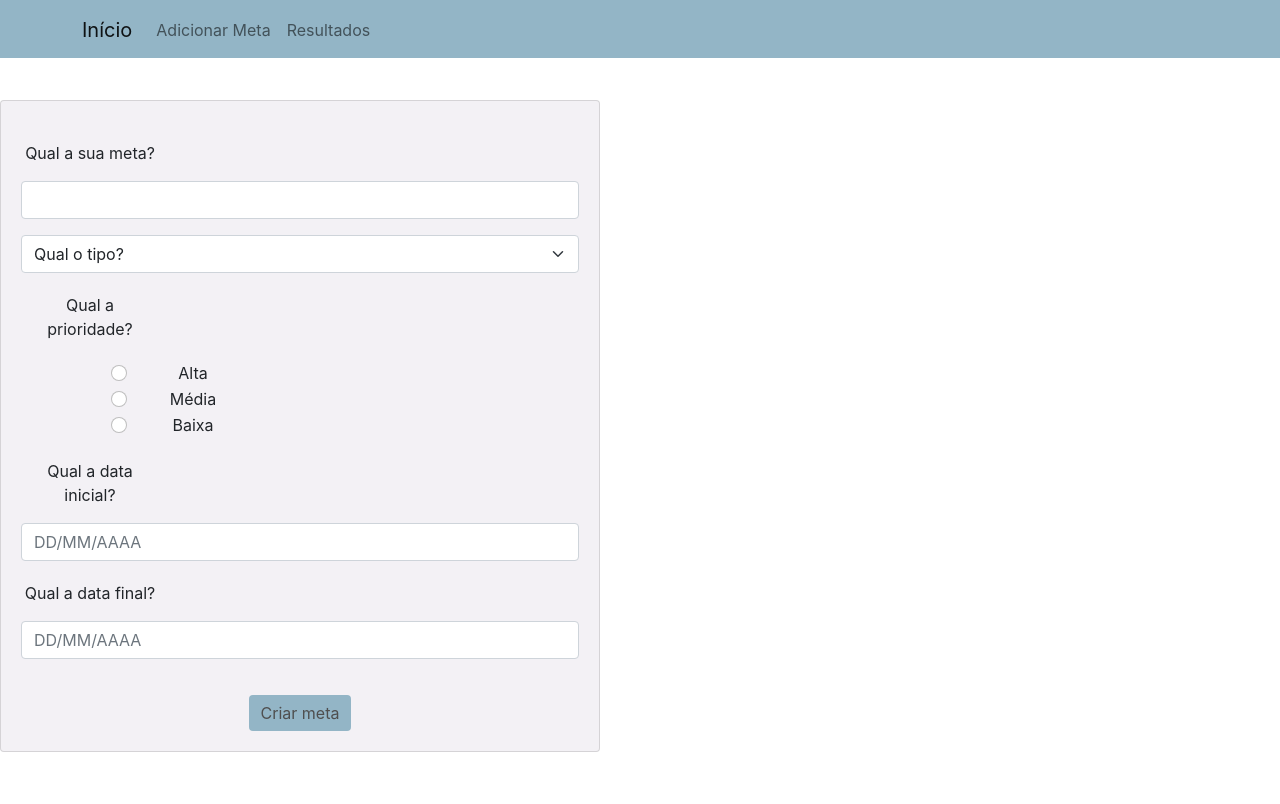
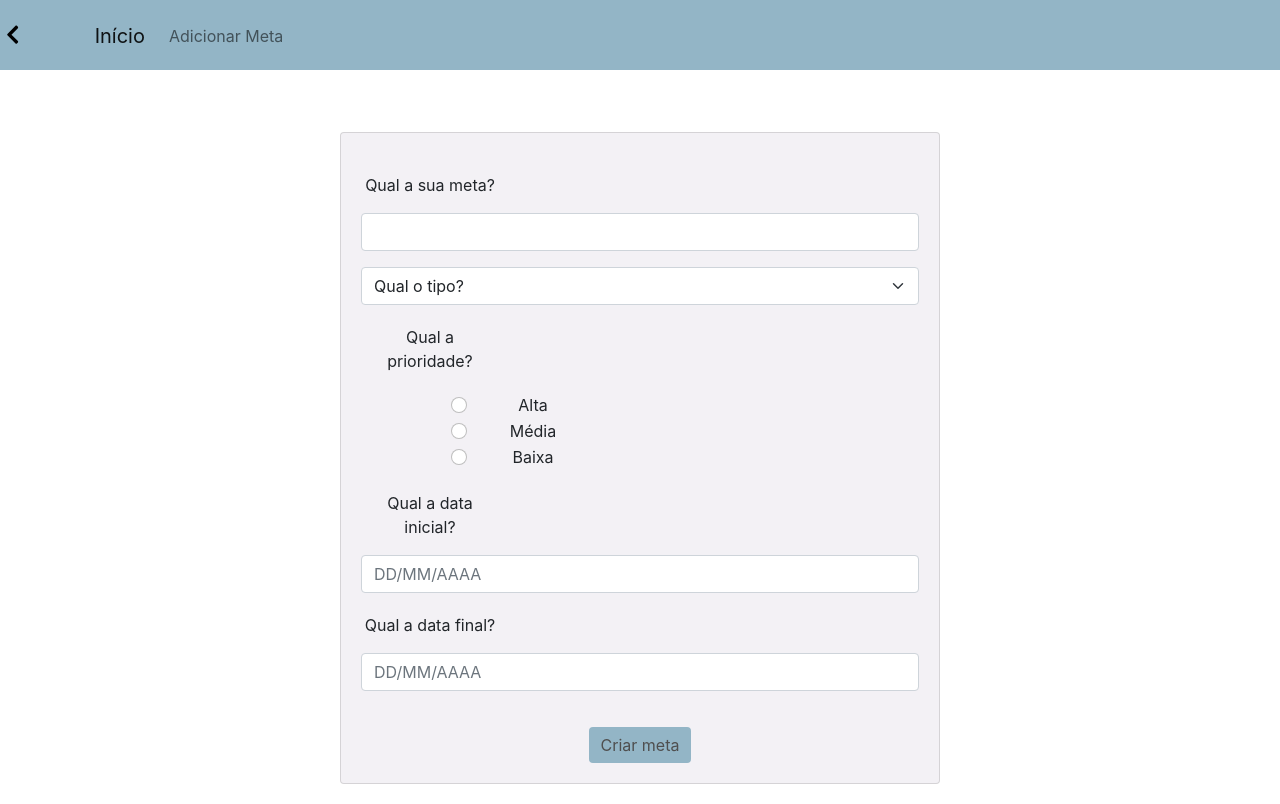
Before and after one commit to marianaalucena/dev-web, a React (Create React App) app in the folder frontend/: page /NovaMeta in a window 1280 px wide. Built offline with nearby package versions, Linux system fonts and the light colour scheme; no server answers.

Commit message:
Iniciando criação de metas

```diff
--- a/frontend/src/App.css
+++ b/frontend/src/App.css
@@ -1,5 +1,10 @@
 .App {
   text-align: center;
+}
+
+.arrow-left-icon-button {
+  background-color: black;
+  margin-top: 200px;
 }
 
 .container {
--- a/frontend/src/App.js
+++ b/frontend/src/App.js
@@ -2,8 +2,8 @@ import React from "react";
 import "./App.css";
 import { BrowserRouter, Routes, Route } from "react-router-dom";
 import Metas from "./pages/metas";
-import Form from "./components/form";
 import CompNavbar from "./components/navbar";
+import CriarMeta from "./pages/criarMeta";
 
 function App() {
   return (
@@ -12,7 +12,7 @@ function App() {
       <BrowserRouter>
         <Routes>
           <Route path="/" element={<Metas />} />
-          <Route path="/NovaMeta" element={<Form />} />
+          <Route path="/NovaMeta" element={<CriarMeta />} />
         </Routes>
       </BrowserRouter>
     </>
--- a/frontend/src/components/form/index.js
+++ b/frontend/src/components/form/index.js
@@ -1,17 +1,98 @@
-import React from "react";
+import React, { useState } from "react";
 import Form from "react-bootstrap/Form";
 import Button from "react-bootstrap/Button";
 import Card from "react-bootstrap/Card";
 import Col from "react-bootstrap/Col";
 import "./form.css";
+import api from "../../api";
+import { toast } from "react-toastify";
 
 function FormComp() {
+  const [descricao, setDescricao] = useState("");
+  const [tipo, setTipo] = useState("");
+  const [prioridade, setPrioridade] = useState("");
+  const [dataInicio, setDataInicio] = useState("");
+  const [dataFim, setDataFim] = useState("");
+
+  const stylesInvalid = {
+    label: {
+      color: "red",
+    },
+  };
+
+  const stylesValid = {
+    label: {
+      color: "#F4F4F4",
+    },
+  };
+
+  const validateDescricao = () => {
+    const validation = descricao === "" || descricao === null;
+    setDescricao(validation ? stylesInvalid : stylesValid);
+  };
+
+  const validateTipo = () => {
+    const validation = tipo === "" || tipo === null;
+    setTipo(validation ? stylesInvalid : stylesValid);
+  };
+
+  const validatePrioridade = () => {
+    const validation = prioridade === "" || prioridade === null;
+    setPrioridade(validation ? stylesInvalid : stylesValid);
+  };
+
+  const validateDataInicio = () => {
+    const validation = dataInicio === "" || dataInicio === null;
+    setDataInicio(validation ? stylesInvalid : stylesValid);
+  };
+
+  const validateDataFim = () => {
+    const validation = dataFim === "" || dataFim === null;
+    setDataFim(validation ? stylesInvalid : stylesValid);
+  };
+
+  const validateInfo = () =>
+    validateDescricao() &&
+    validateTipo() &&
+    validatePrioridade() &&
+    validateDataInicio() &&
+    validateDataFim;
+
+  const novaMeta = () => {
+    if (validateInfo()) {
+      const body = {
+        descricao,
+        tipo,
+        prioridade,
+        dataInicio,
+        dataFim,
+      };
+
+      api
+        .post("/metas", body)
+        .then(async (response) => {
+          toast("Meta criada com sucesso!");
+        })
+        .catch((error) => {
+          let msg = "";
+          if (error.response) msg = error.response.data.error;
+          else msg = "Network failed";
+
+          toast.error(msg);
+        });
+    }
+  };
+
   return (
     <Card className="card">
       <Form className="form">
         <p className="prioridade">Qual a sua meta?</p>
-        <Form.Group className="mb-3" controlId="formBasicEmail">
-          <Form.Control type="email" />
+        <Form.Group className="mb-3" type="text">
+          <Form.Control
+            name="DESCRICAO"
+            value={descricao}
+            onChange={setDescricao}
+          />
         </Form.Group>
         <Form.Select aria-label="Default select example">
           <option className="texto">Qual o tipo?</option>
@@ -46,15 +127,25 @@ function FormComp() {
           </Col>
         </fieldset>
         <p className="prioridade">Qual a data inicial?</p>
-        <Form.Group className="mb-3" controlId="formBasicEmail">
-          <Form.Control type="email" placeholder="DD/MM/AAAA" />
+        <Form.Group className="mb-3">
+          <Form.Control
+            type="text"
+            value={dataInicio}
+            onChange={setDataInicio}
+            placeholder="DD/MM/AAAA"
+          />
         </Form.Group>
 
         <p className="prioridade">Qual a data final?</p>
-        <Form.Group className="mb-3" controlId="formBasicEmail">
-          <Form.Control type="email" placeholder="DD/MM/AAAA" />
+        <Form.Group className="mb-3">
+          <Form.Control
+            type="text"
+            value={dataFim}
+            onChange={setDataFim}
+            placeholder="DD/MM/AAAA"
+          />
         </Form.Group>
-        <Button className="button" type="Criar meta">
+        <Button className="button" type="Criar meta" onClick={novaMeta}>
           Criar meta
         </Button>
       </Form>
--- /dev/null
+++ b/frontend/src/components/icons/iconArrowLeft.js
@@ -0,0 +1,13 @@
+import React from "react";
+import { FontAwesomeIcon } from "@fortawesome/react-fontawesome";
+import { faChevronLeft } from "@fortawesome/free-solid-svg-icons";
+
+function IconArrowLeft({ size = "lg", styles = { color: "#000000" } }) {
+  return (
+    <div>
+      <FontAwesomeIcon icon={faChevronLeft} style={styles} size={size} />
+    </div>
+  );
+}
+
+export default IconArrowLeft;
--- a/frontend/src/components/navbar/Navbar.css
+++ b/frontend/src/components/navbar/Navbar.css
@@ -1,4 +1,11 @@
 .navbar {
   background-color: #93b5c6;
   margin-top: -30px;
+  height: 100px;
 }
+
+.arrow-left-icon-button {
+  border: none;
+  background-color: transparent;
+  margin-bottom: 170px;
+}
--- a/frontend/src/components/navbar/index.js
+++ b/frontend/src/components/navbar/index.js
@@ -4,15 +4,25 @@ import Navbar from "react-bootstrap/Navbar";
 import Nav from "react-bootstrap/Nav";
 import "./navbar.css";
 
+import IconArrowLeft from "../icons/iconArrowLeft";
+
 function CompNavbar() {
+  const back = (
+    <>
+      <button type="button" className="arrow-left-icon-button">
+        <IconArrowLeft styles={{ color: "#000000" }} />
+      </button>
+    </>
+  );
+
   return (
     <>
       <Navbar fixed="top">
+        {back}
         <Container>
           <Navbar.Brand href="/">Início</Navbar.Brand>
           <Nav className="me-auto">
             <Nav.Link href="/NovaMeta">Adicionar Meta</Nav.Link>
-            <Nav.Link href="/Resultados">Resultados</Nav.Link>
           </Nav>
         </Container>
       </Navbar>
--- /dev/null
+++ b/frontend/src/pages/criarMeta/criarMeta.css
@@ -0,0 +1,7 @@
+.container {
+  margin-top: 2rem;
+  display: flex;
+  justify-content: space-around;
+  flex-wrap: wrap;
+  text-align: center;
+}
--- /dev/null
+++ b/frontend/src/pages/criarMeta/index.js
@@ -0,0 +1,12 @@
+import "./criarMeta.css";
+import Form from "../../components/form";
+
+const CriarMeta = () => {
+  return (
+    <div className="container">
+      <Form></Form>
+    </div>
+  );
+};
+
+export default CriarMeta;
```
Also changed, not shown: frontend/package.json (+8 -0 lines), 1 other file (tests, documents, lock files or other folders).
